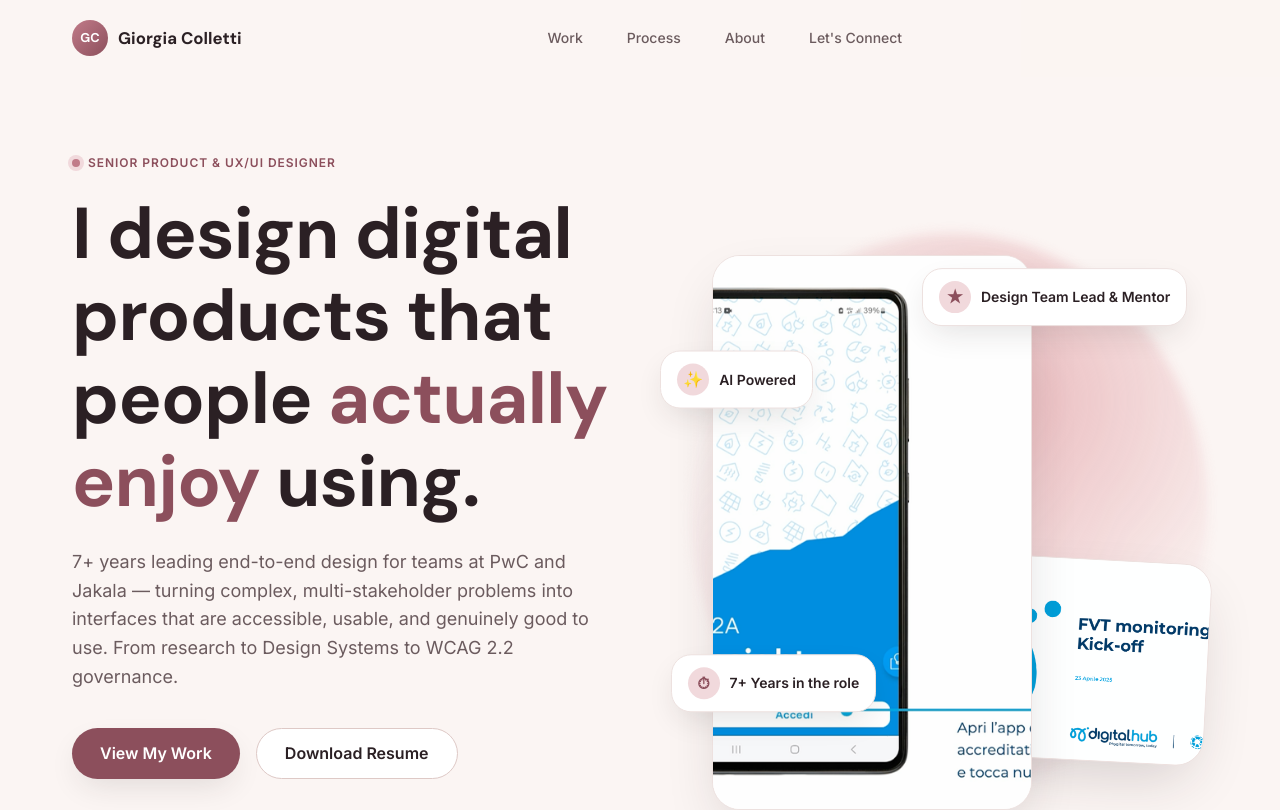
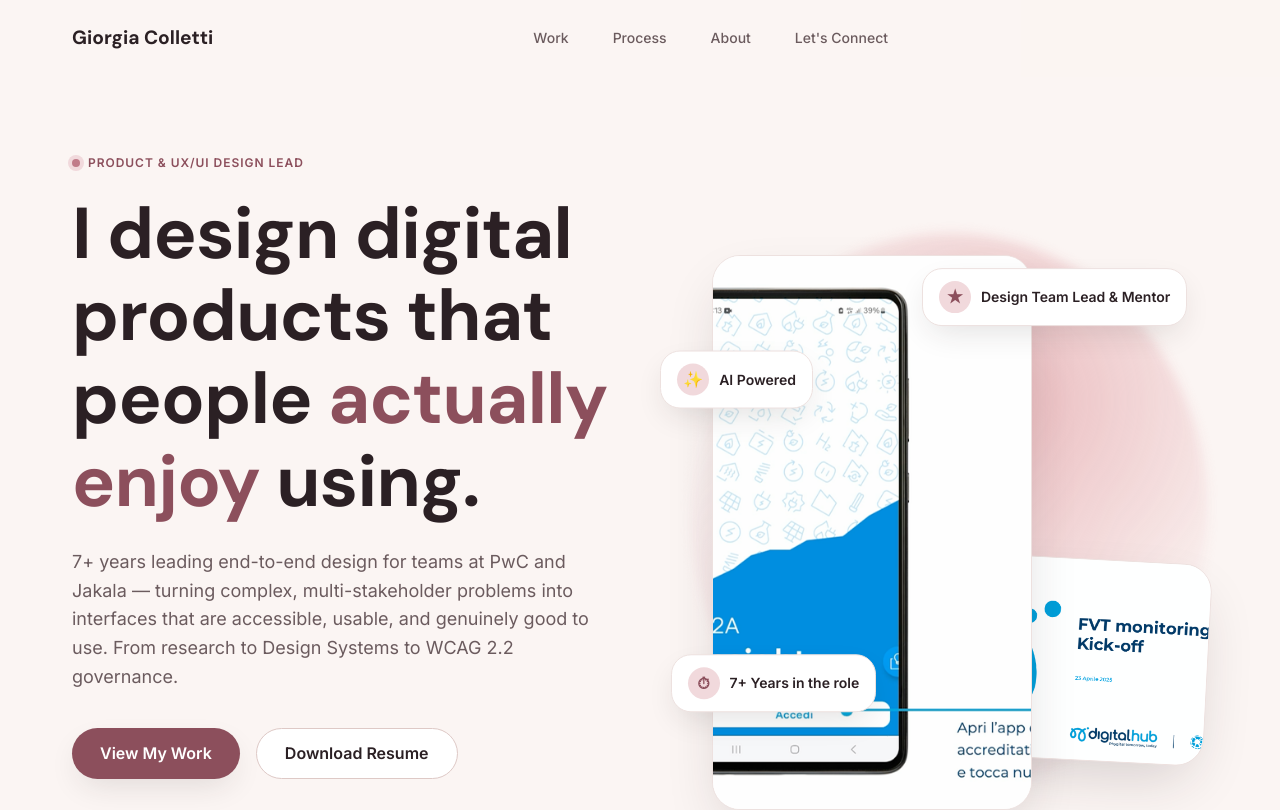
Before and after one commit to giorgiacolletti/portfolio, a plain HTML site: page index.html in a window 1280 px wide. Shown: the top 810 px of the page. Drawn offline with Linux system fonts and the light colour scheme.

Commit message:
Simplify nav to wordmark-only logo, reposition hero eyebrow as Lead
Drop the GC circular monogram in favor of a plain "Giorgia Colletti"
wordmark — cleaner and closer to the minimal reference site. Hero
eyebrow now reads "Product & UX/UI Design Lead" instead of "Senior
Product & UX/UI Designer", per Giorgia's confirmation that she
manages teams and owns e2e projects (grounded in the PwC team
mentoring description in cv.md).

Co-Authored-By: Claude Sonnet 5 <noreply@anthropic.com>

```diff
--- a/css/styles.css
+++ b/css/styles.css
@@ -281,23 +281,10 @@ section {
 .logo {
   display: flex;
   align-items: center;
-  gap: 10px;
   font-family: var(--font-heading);
   font-weight: 700;
-  font-size: 1.05rem;
+  font-size: 1.2rem;
   color: var(--color-ink);
-}
-
-.logo-mark {
-  display: grid;
-  place-items: center;
-  width: 36px;
-  height: 36px;
-  border-radius: 50%;
-  background: linear-gradient(135deg, var(--color-primary), var(--color-primary-dark));
-  color: #fff;
-  font-size: 0.8rem;
-  font-weight: 700;
 }
 
 .nav-links {
--- a/index.html
+++ b/index.html
@@ -18,7 +18,6 @@
 <header class="navbar" id="navbar">
   <div class="container navbar-inner">
     <a href="#home" class="logo">
-      <span class="logo-mark">GC</span>
       Giorgia Colletti
     </a>
 
@@ -45,7 +44,7 @@
   <section class="hero">
     <div class="container hero-grid">
       <div class="hero-copy reveal">
-        <div class="hero-eyebrow"><span class="dot"></span> Senior Product &amp; UX/UI Designer</div>
+        <div class="hero-eyebrow"><span class="dot"></span> Product &amp; UX/UI Design Lead</div>
         <h1>I design digital products that people <em>actually enjoy</em> using.</h1>
         <p class="hero-subtitle">
           7+ years leading end-to-end design for teams at PwC and Jakala — turning complex,
```
